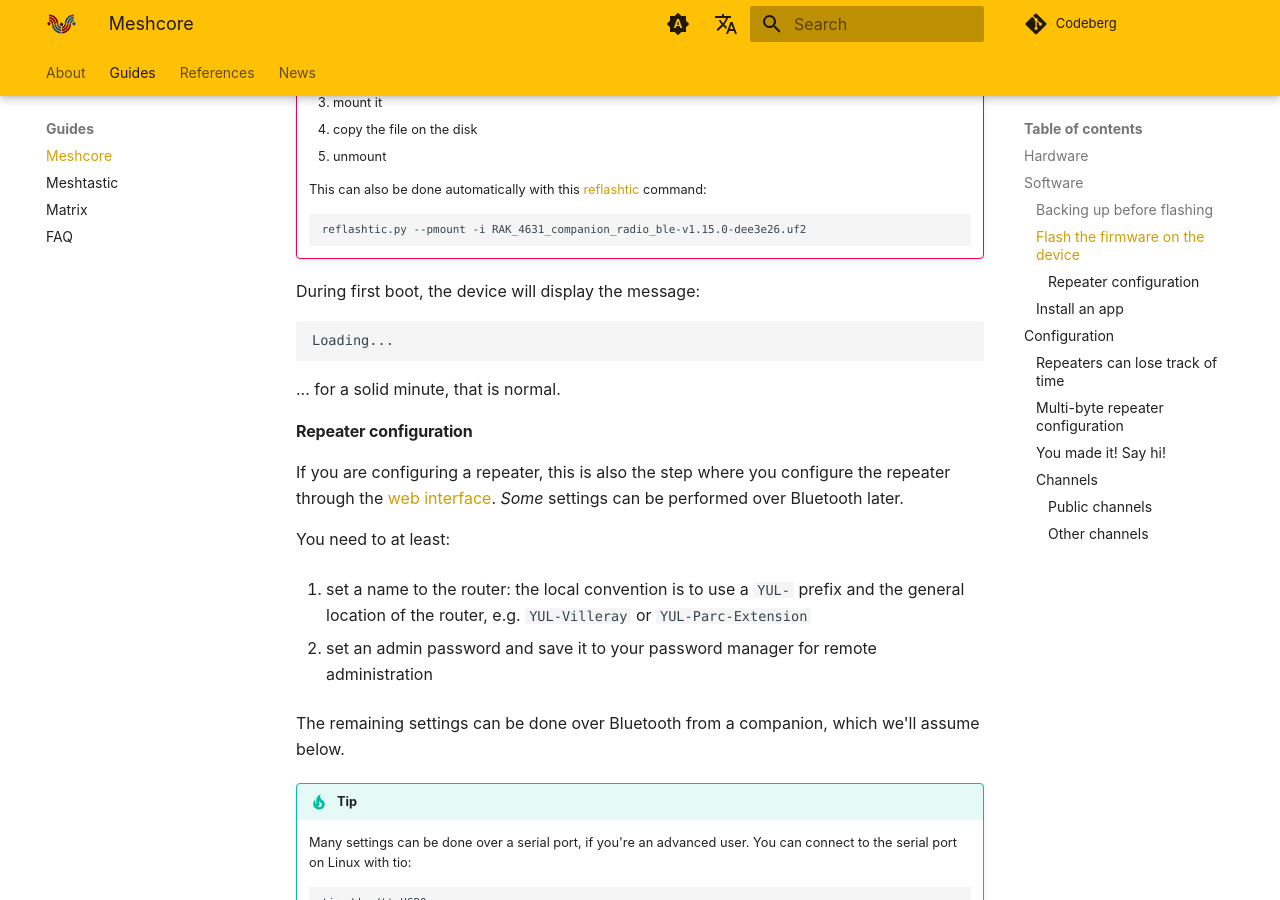
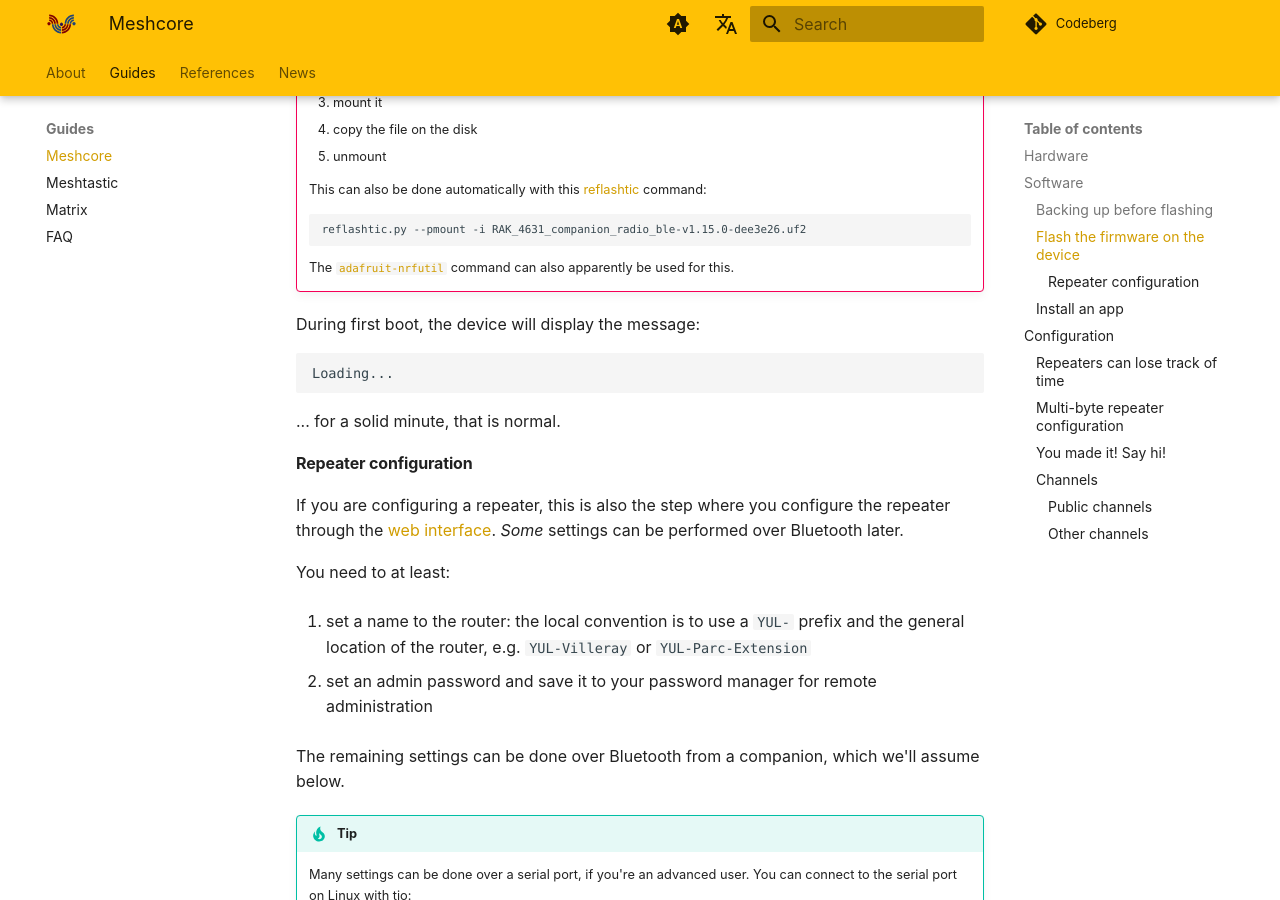
Before and after one commit to ReseauLibre/lora.reseaulibre.ca, an MkDocs documentation site: the page built from docs/guides/meshcore.md, in a window 1280 px wide and 900 px high, scrolled down 2598 px. Built offline with MkDocs 1.6.1 and Material for MkDocs 9.7.7, drawn with Linux system fonts in a browser that asks for light colours; plug-ins that fetch from the network failed and are left out; comment, search, counter and statistics services are not loaded.

Commit message:
another flashing trick

```diff
--- a/docs/guides/meshcore.md
+++ b/docs/guides/meshcore.md
@@ -131,6 +131,9 @@ work. Here are examples:
     command:
 
         reflashtic.py --pmount -i RAK_4631_companion_radio_ble-v1.15.0-dee3e26.uf2
+
+    The [`adafruit-nrfutil`](https://github.com/adafruit/Adafruit_nRF52_nrfutil)
+    command can also apparently be used for this.
 
 During first boot, the device will display the message:
 
```
